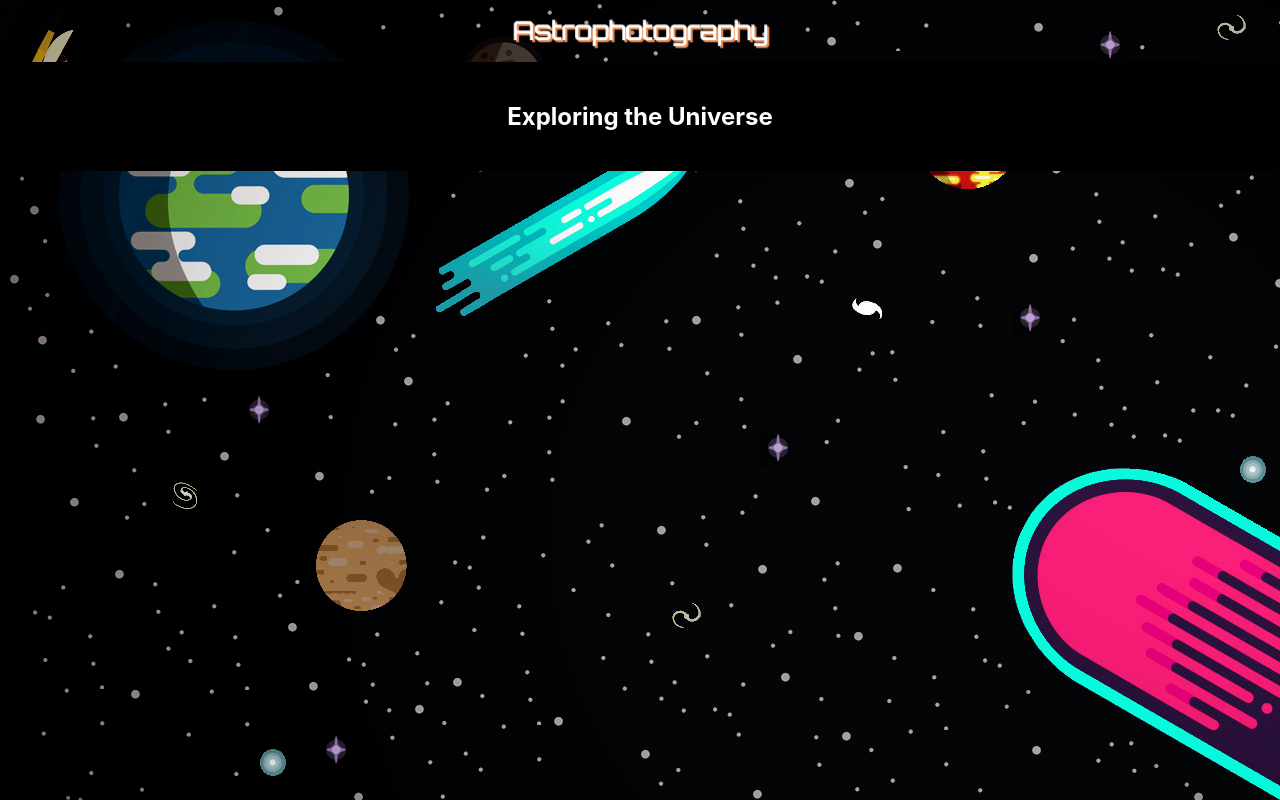
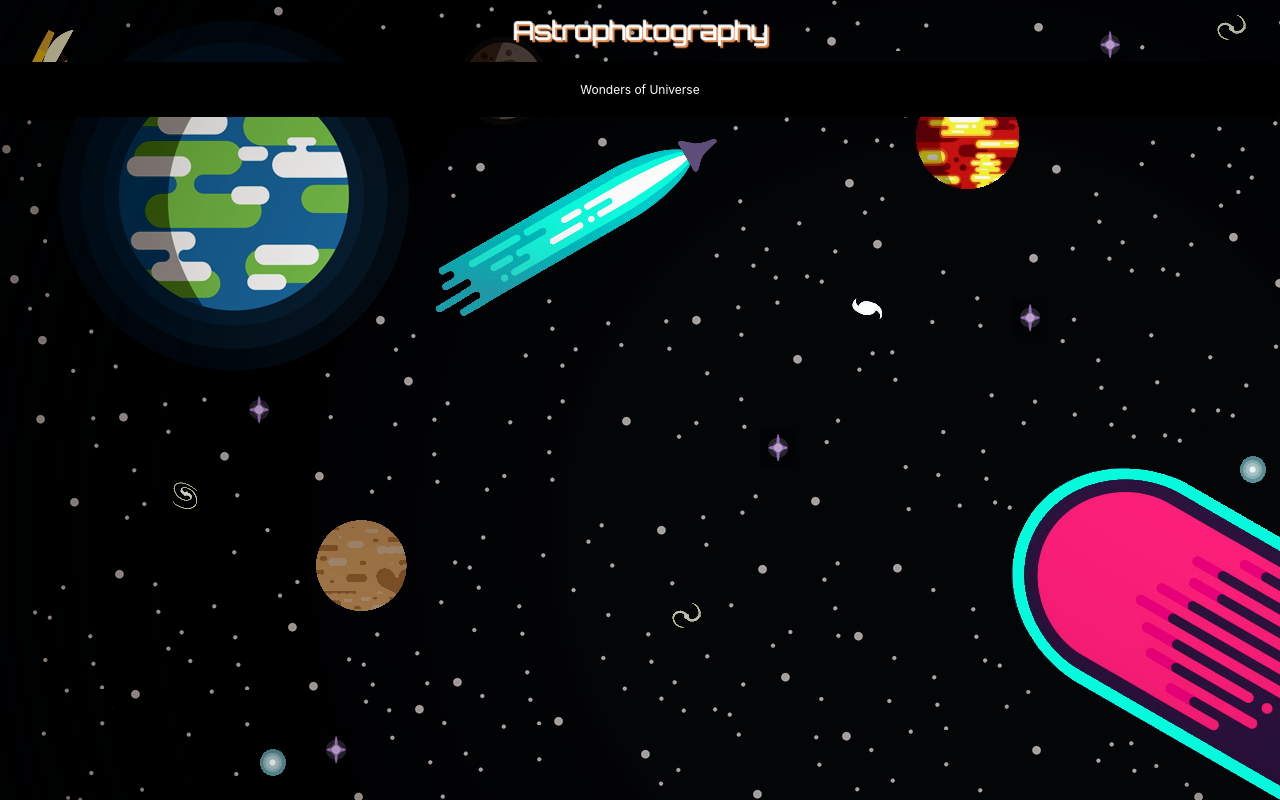
Before and after one commit to L-Limbu/react-labafolio, a React (Create React App) app: page /display/uni-page/astro-photo in a window 1280 px wide. Built offline with nearby package versions, Linux system fonts and the light colour scheme; a web font is replaced by a local one.

Commit message:
installed package on locally

```diff
--- a/package.json
+++ b/package.json
@@ -9,7 +9,7 @@
     "react": "^17.0.2",
     "react-dom": "^17.0.2",
     "react-router-dom": "5.3",
-    "react-scripts": "4.0.3",
+    "react-scripts": "^4.0.3",
     "web-vitals": "^1.0.1"
   },
   "scripts": {
--- a/src/pages/uniProjects/astro-photo/astroPics.js
+++ b/src/pages/uniProjects/astro-photo/astroPics.js
@@ -1,17 +1,19 @@
 import React from "react";
 import './astroPics.css'
+import SlideShow from "./resources/index";
 
 import image1 from './resources/M7.png'
 import image2 from './resources/M4.png'
 import image3 from './resources/M33.png'
 import image4 from './resources/Helix-nebula.png'
 
+
 export default function AstroPhotograph () {
     return (
         <div className='astro-body '>
             <h1 className='waveAnimationSlow'> Astrophotography</h1>
             <div className='text-wrapper'>
-                <h2 className='waveAnimationSlow' className='astro-h2'>Exploring the Universe</h2>
+                <SlideShow />
 
             </div>
         </div>
--- /dev/null
+++ b/src/pages/uniProjects/astro-photo/resources/index.js
@@ -0,0 +1,10 @@
+import React from 'react';
+import './styles.css';
+
+export default function SlideShow() {
+    return (
+        <section className='slideShow'>
+            Wonders of Universe
+        </section>
+    )
+}
```
Also changed, not shown: src/pages/uniProjects/astro-photo/resources/styles.css (added), 2 other files (tests, documents, lock files or other folders).
